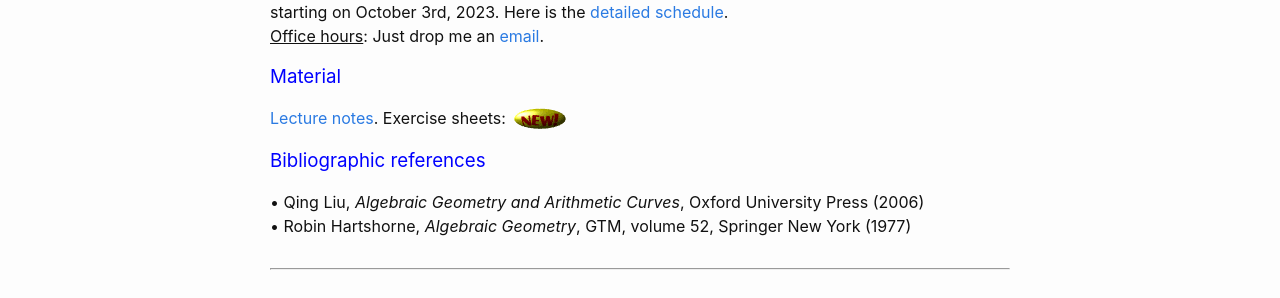
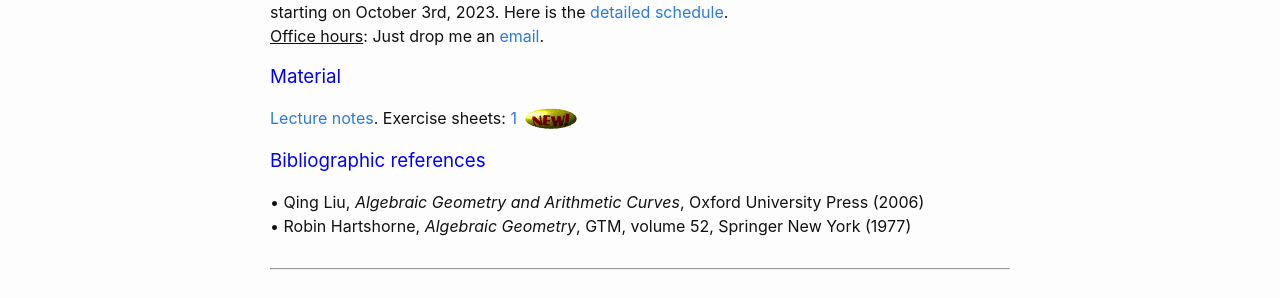
Before and after one commit to atricolfi/aricolfi.github.io, a Jekyll site: the page built from teaching.html, in a window 1280 px wide. Shown: the part 321-619 px from the top of the page. Built offline with Jekyll 4.4.1, drawn with Linux system fonts in a browser that asks for light colours.

Commit message:
Update teaching.html

```diff
--- a/teaching.html
+++ b/teaching.html
@@ -22,7 +22,7 @@
 
    <h3> <p style="color:blue">Material</p> </h3>  <p>
 <a href="/AGCOURSE/2023/LectureNotes.pdf">Lecture notes</a>.
-Exercise sheets: <!--<a href="/AGCOURSE/ExerciseSheet1.pdf">1</a>, <a href="/AGCOURSE/ExerciseSheet2.pdf">2</a>, <a href="/AGCOURSE/ExerciseSheet3.pdf">3</a>.-->
+Exercise sheets: <a href="/AGCOURSE/ExerciseSheet1.pdf">1</a> <!-- <a href="/AGCOURSE/ExerciseSheet2.pdf">2</a>, <a href="/AGCOURSE/ExerciseSheet3.pdf">3</a>.-->
   <img moz-do-not-send="true" src="../../New.gif" alt=""
        width="60" height="25">
 
```
